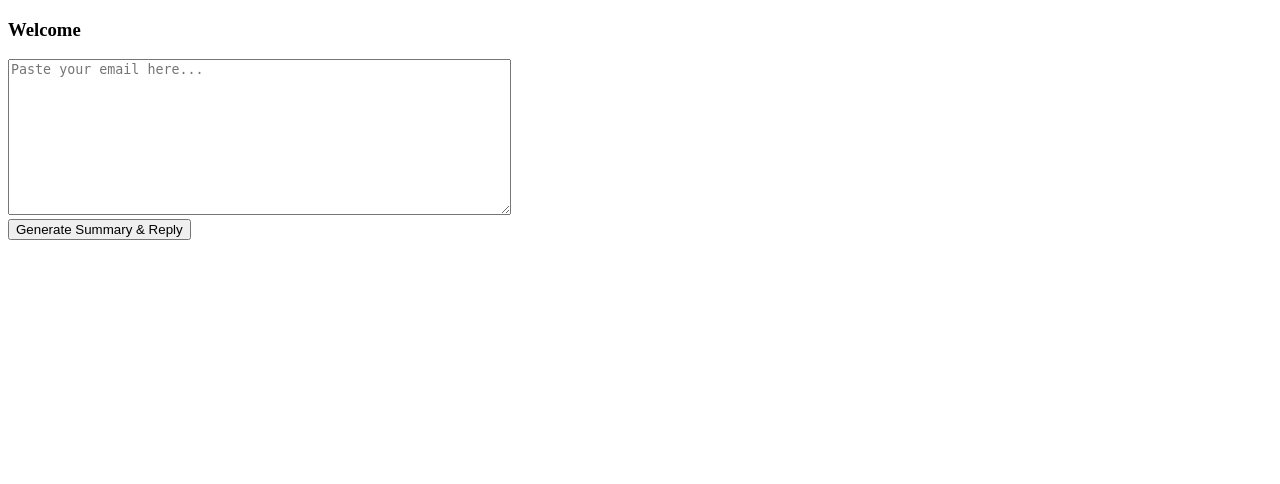
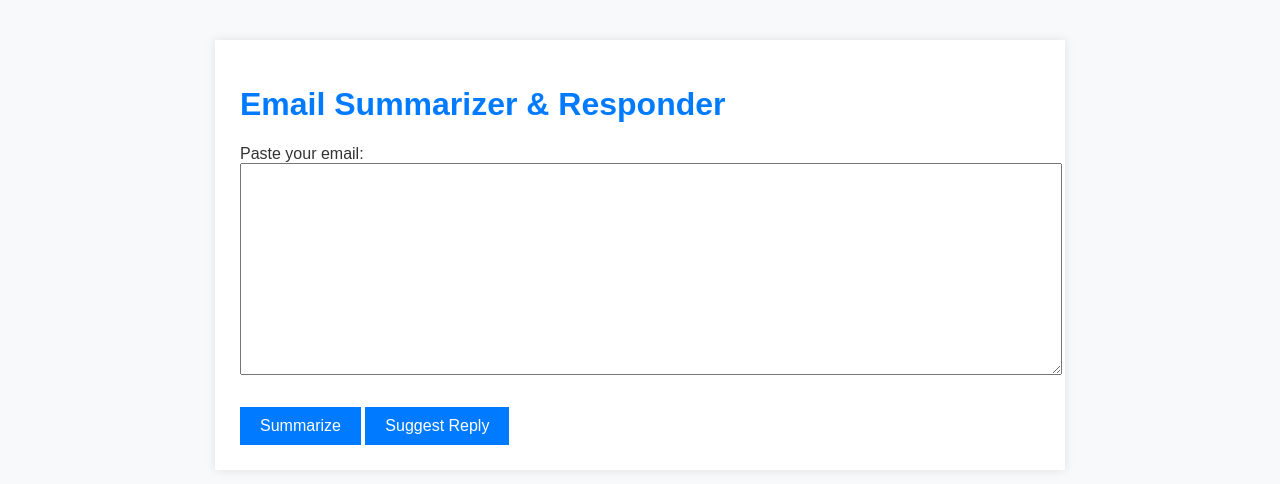
Before and after one commit to shatat3/smart-inbox-final, a Flask app: page / in a window 1280 px wide. Shown: the top 484 px of the page. Run offline with Flask 3, Linux system fonts and the light colour scheme.

Commit message:
Add CSS styling, update UI, and implement reply suggestion feature

```diff
--- a/main.py
+++ b/main.py
@@ -1,36 +1,46 @@
+from flask import Flask, render_template, request
 from handlers.summarizer import summarize_email
-from handlers.reply_generator import generate_reply
 from handlers.translator import translate_to_arabic
-import langdetect
+from langdetect import detect
+from dotenv import load_dotenv
+import os
 
-# Helper to check if the email is Arabic
-def is_arabic(text):
-    try:
-        return langdetect.detect(text) == 'ar'
-    except:
-        return False
+load_dotenv()
 
-# Load email from file
-with open("data/sample_emails.txt", "r", encoding="utf-8") as f:
-    email_text = f.read().strip()
+app = Flask(__name__)
 
-print("\n📩 Original Email:\n", email_text)
+def suggest_reply(summary, language="en"):
+    return f"Thank you for your message. Here's a quick summary of your concern: \"{summary}\". We are reviewing your request and will respond shortly."
 
-if is_arabic(email_text):
-    print("\n🌐 Detected Language: Arabic")
-    summary = summarize_email(email_text, language="ar")
-    reply = generate_reply(email_text, language="ar")
-    print("\n🧠 Summary (Arabic):\n", summary)
-    print("\n✉️ Suggested Reply (Arabic):\n", reply)
-else:
-    print("\n🌐 Detected Language: Non-Arabic")
-    summary = summarize_email(email_text, language="en")
-    reply = generate_reply(email_text, language="en")
-    translated_reply = translate_to_arabic(reply)
-    print("\n🧠 Summary (English):\n", summary)
-    print("\n✉️ Suggested Reply (English):\n", reply)
-    print("\n✉️ Suggested Reply (Arabic Translation):\n", translated_reply)
+@app.route("/", methods=["GET", "POST"])
+def index():
+    summary = ""
+    reply = ""
+    original_email = ""
 
+    if request.method == "POST":
+        original_email = request.form.get("email", "").strip()
+        action = request.form.get("action")
+
+        if original_email:
+            try:
+                lang = detect(original_email)
+                summary = summarize_email(original_email, language=lang)
+
+                if lang != "ar":
+                    summary_translated = translate_to_arabic(summary)
+                else:
+                    summary_translated = summary
+
+                if action == "reply":
+                    reply = suggest_reply(summary_translated, language=lang)
+
+                summary = summary_translated
+
+            except Exception as e:
+                summary = f"❌ Error: {str(e)}"
+
+    return render_template("index.html", summary=summary, original_email=original_email, reply=reply)
 
 if __name__ == "__main__":
-    app.run(host="0.0.0.0", port=int(os.environ.get("PORT", 10000)))
+    app.run(debug=True)
--- /dev/null
+++ b/static/styles.css
@@ -0,0 +1,45 @@
+body {
+    font-family: Arial, sans-serif;
+    margin: 40px;
+    background-color: #f8f9fa;
+    color: #333;
+}
+
+h1 {
+    color: #007bff;
+}
+
+textarea {
+    width: 100%;
+    padding: 10px;
+    font-size: 16px;
+}
+
+button {
+    background-color: #007bff;
+    color: white;
+    padding: 10px 20px;
+    border: none;
+    margin-top: 10px;
+    cursor: pointer;
+    font-size: 16px;
+}
+
+button:hover {
+    background-color: #0056b3;
+}
+
+.container {
+    max-width: 800px;
+    margin: 0 auto;
+    background-color: #ffffff;
+    padding: 25px;
+    box-shadow: 0 0 10px rgba(0,0,0,0.1);
+}
+
+.summary {
+    background-color: #e9ecef;
+    padding: 15px;
+    border-radius: 5px;
+    margin-top: 20px;
+}
--- a/templates/index.html
+++ b/templates/index.html
@@ -1,22 +1,32 @@
 <!DOCTYPE html>
 <html>
-<head><title>Inbox Assistant</title></head>
+<head>
+    <title>Email Summarizer</title>
+    <link rel="stylesheet" href="{{ url_for('static', filename='styles.css') }}">
+</head>
 <body>
-<h3>Welcome {{ user }}</h3>
-<form action="/generate" method="POST">
-    <textarea name="email_text" rows="10" cols="60" placeholder="Paste your email here..."></textarea><br>
-    <button type="submit">Generate Summary & Reply</button>
-</form>
+    <div class="container">
+        <h1>Email Summarizer & Responder</h1>
+        <form method="POST">
+            <label for="email">Paste your email:</label><br>
+            <textarea name="email" rows="10">{{ original_email }}</textarea><br><br>
+            <button type="submit" name="action" value="summarize">Summarize</button>
+            <button type="submit" name="action" value="reply">Suggest Reply</button>
+        </form>
 
-{% if summary %}
-    <h4>🧠 Summary:</h4>
-    <p>{{ summary }}</p>
+        {% if summary %}
+        <div class="summary">
+            <h2>📝 Summary:</h2>
+            <p>{{ summary }}</p>
+        </div>
+        {% endif %}
 
-    <h4>✉️ Reply:</h4>
-    <p>{{ reply }}</p>
-
-    <h4>🌐 Arabic Translation:</h4>
-    <p>{{ translated }}</p>
-{% endif %}
+        {% if reply %}
+        <div class="summary">
+            <h2>📬 Suggested Reply:</h2>
+            <p>{{ reply }}</p>
+        </div>
+        {% endif %}
+    </div>
 </body>
 </html>
```
